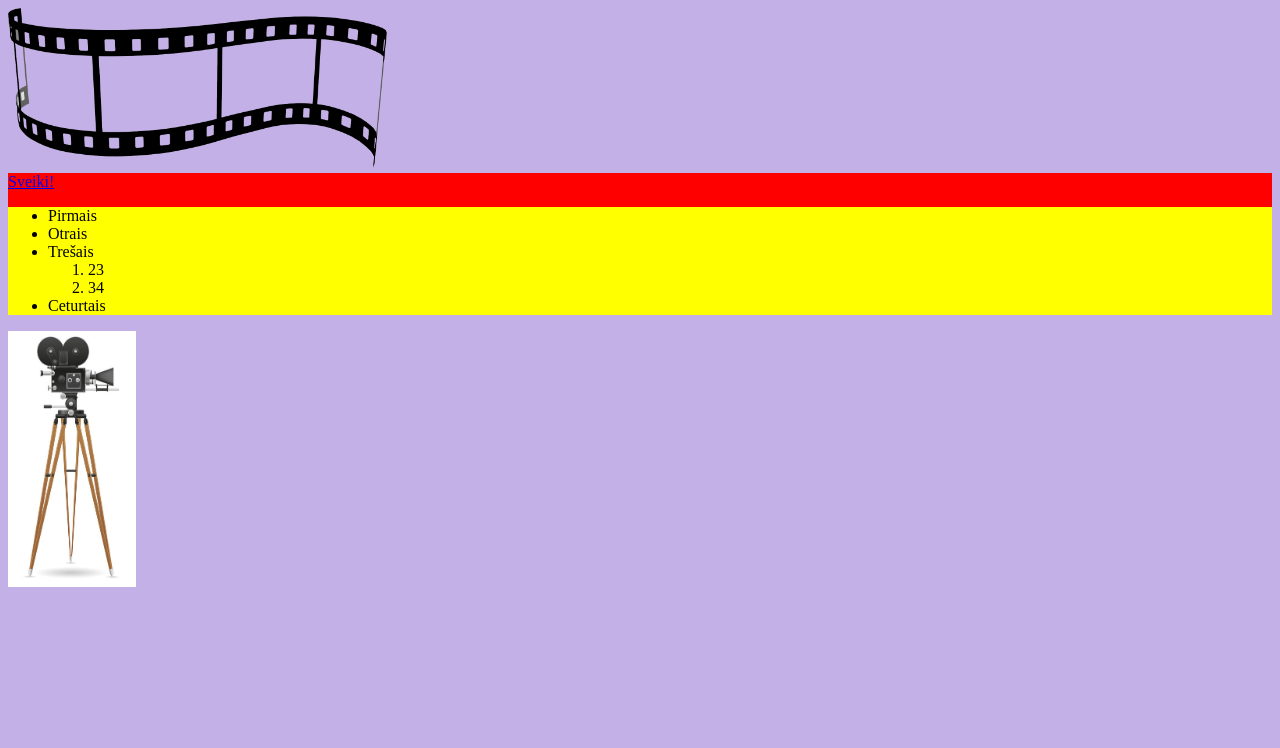
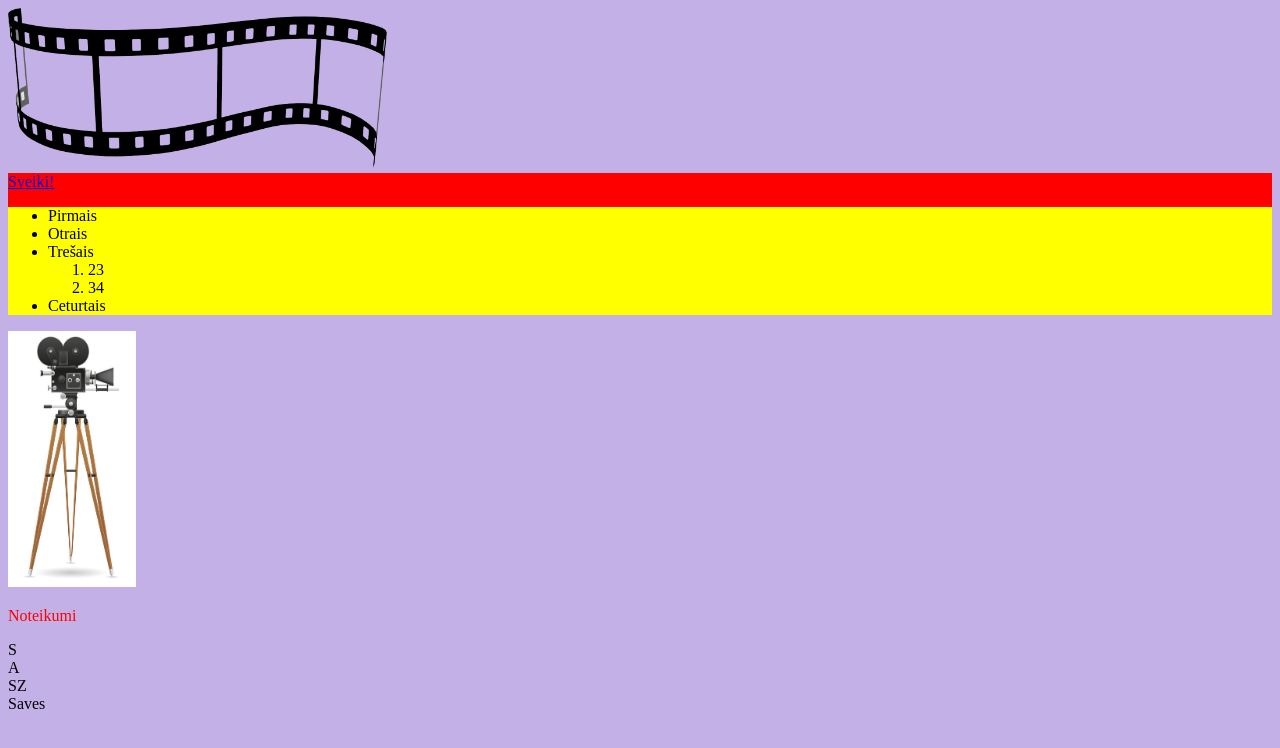
Before and after one commit to AleksandrZelukin/programmesana_II_projekt_1, a plain HTML site: page index.html in a window 1280 px wide. Drawn offline with Linux system fonts and the light colour scheme.

Commit message:
update index.html

```diff
--- a/index.html
+++ b/index.html
@@ -11,25 +11,30 @@
     <img src="images/film.png" alt="alternatetext">
     <div class="wrapper">
         <a href= "index.html">Sveiki!</a><br>
-
         <div class="header">
 <ul>
     <li> Pirmais       </li>
     <li>Otrais</li>
     <li>Trešais</li>
-
 <ol>
 <li>23</li>
 <li>34</li>
-
 </ol>
     <li>Ceturtais</li>
-
 </ul>
         </div>
-
     </div>
 <img src="images/camera.jpg" style="width:128px;height:256px;">
+    <div class="content">
+        <p>Noteikumi</p>
+        <div class="game">
+            <div class="block">S</div>
+            <div class="block">A</div>
+            <div class="block">SZ</div>
+            <div class="block">Saves</div>
+            </div>
 
+        </div>
+    </div>
 </body>
 </html>
```
